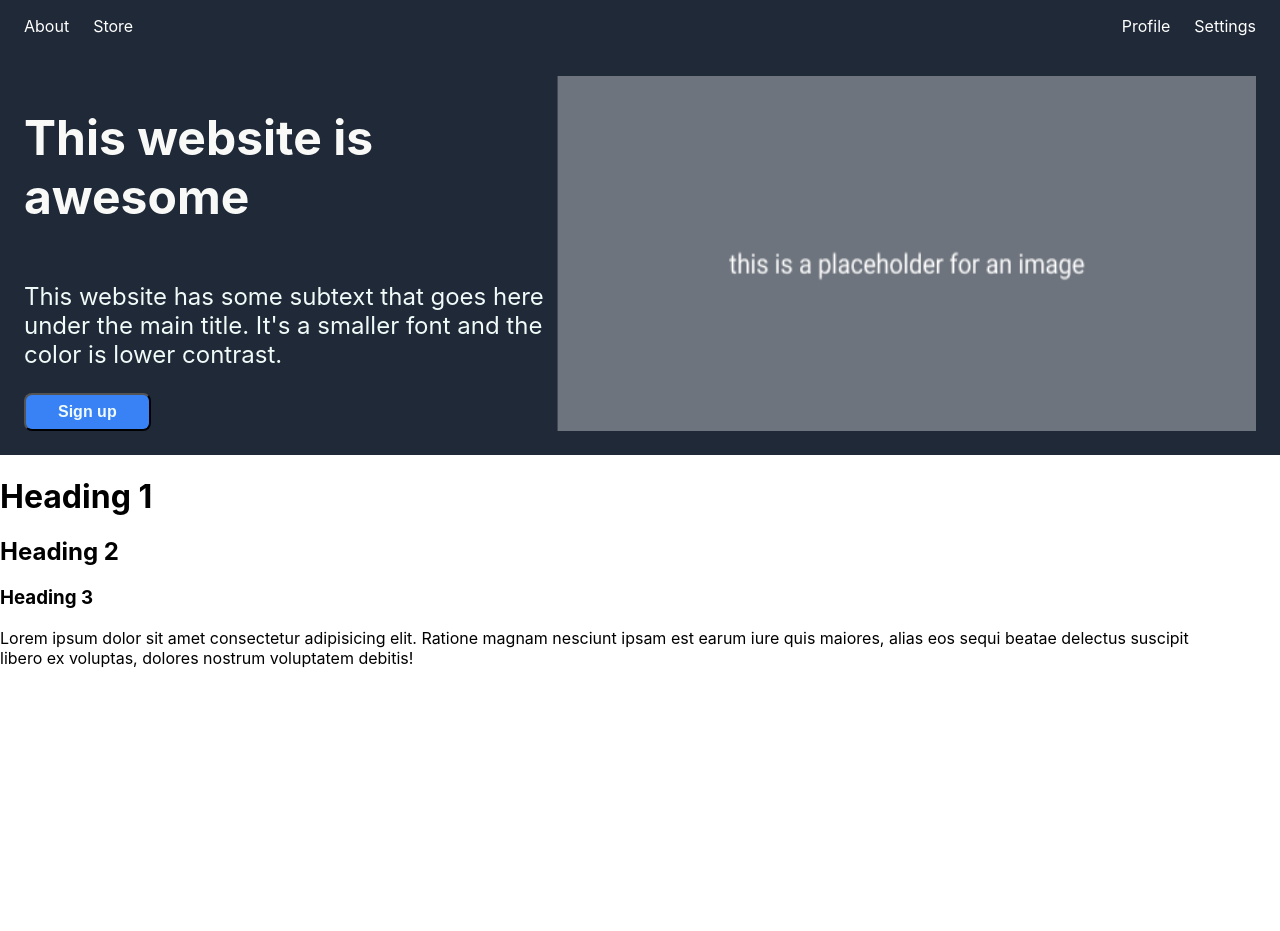
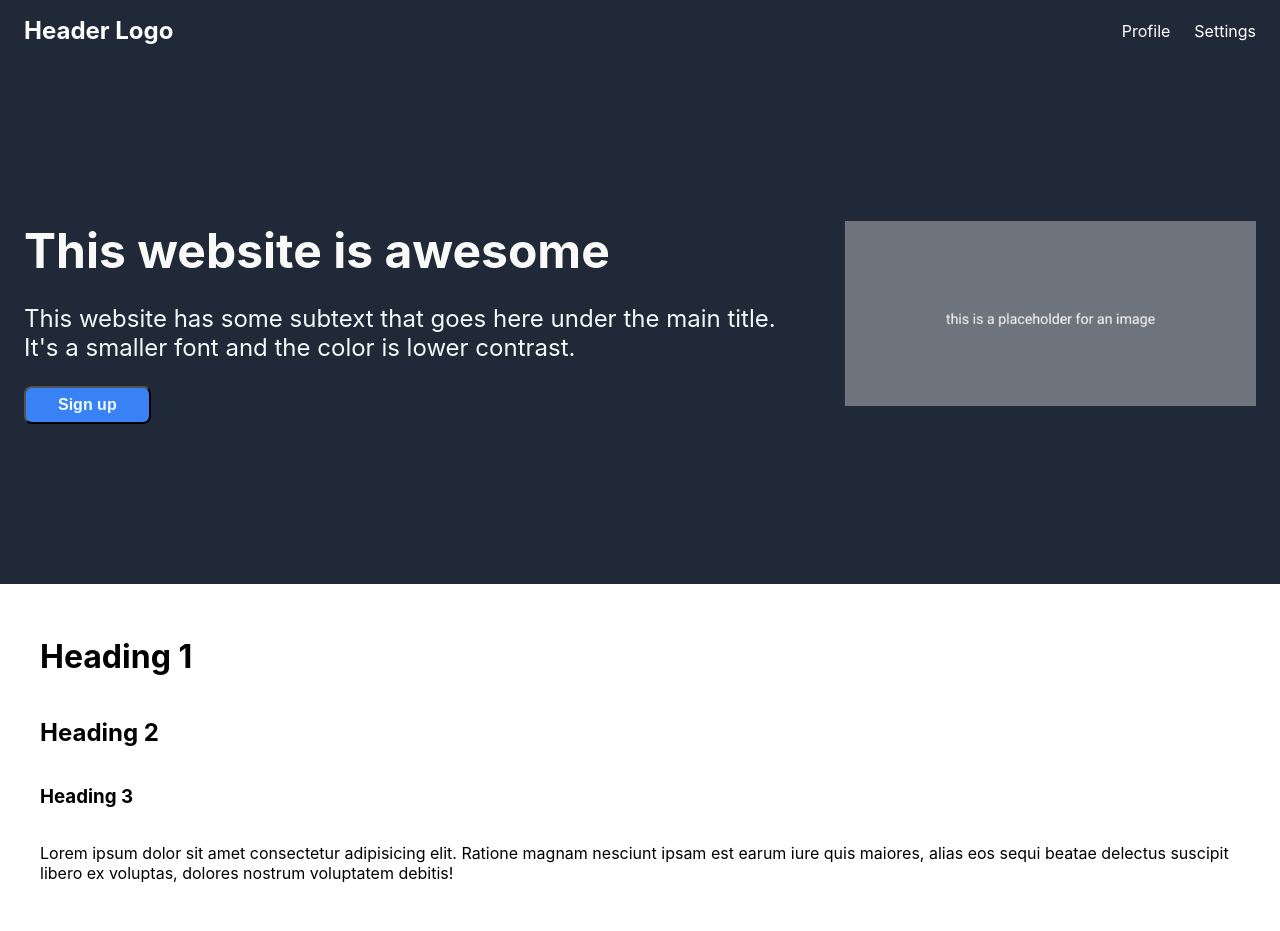
Before and after one commit to grantfitzsimmons/landing-page, a plain HTML site: page index.html in a window 1280 px wide. Before the commit the page ends 800 px from the top, so only its background shows below. Drawn offline with Linux system fonts and the light colour scheme.

Commit message:
Center body and add new styles

```diff
--- a/index.html
+++ b/index.html
@@ -9,11 +9,11 @@
 </head>
 
 <body>
+    <div class="container">
         <header>
             <div class="nav dark-background">
                 <ul class="left-bar">
-              <li><a href="#">About</a></li>
-              <li><a href="#">Store</a></li>
+                    <li><b>Header Logo</b></li>
                 </ul>
                 <ul class="right-bar">
                     <li><a href="#">Profile</a></li>
@@ -24,17 +24,23 @@
         <div class="hero dark-background">
             <div class="hero-text">
                 <h1>This website is awesome</h1>
-        <p>This website has some subtext that goes here under the main title. It's a smaller font and the color is lower contrast.</p>
+                <p>This website has some subtext that goes here under the main title. It's a smaller font and the color
+                    is lower contrast.</p>
                 <button class="fancyBtn">Sign up</button>
             </div>
-            <img src="assets/placeholder.png"></img>
+            <div class="hero-image">
+                <img src="assets/placeholder.png">
             </div>
         </div>
+        <div class="main-content">
             <h1>Heading 1</h1>
             <h2>Heading 2</h2>
             <h3>Heading 3</h3>
             <p>Lorem ipsum dolor sit amet consectetur adipisicing elit. Ratione magnam nesciunt ipsam est earum iure quis
-        maiores, alias eos sequi beatae delectus suscipit libero ex voluptas, dolores nostrum voluptatem debitis!</p>
+                maiores, alias eos sequi beatae delectus suscipit libero ex voluptas, dolores nostrum voluptatem debitis!
+            </p>
+        </div>
+    </div>
 </body>
 
 </html>
--- a/styles.css
+++ b/styles.css
@@ -3,12 +3,31 @@ body {
     margin: 0;
     min-height: 100vh;
     max-width: 1200px;
+    display: flex;
+    flex-direction: column;
+    align-content: center;
+}
+
+.container {
+    margin: 0 auto;
+}
+
+.main-content {
+    display: flex;
+    flex-direction: column;
+    max-width: 1200px;
+    padding: 2rem;
+    margin: 0 auto;
 }
 
 .nav {
-    width: 100vw;
     display: flex;
     justify-content: space-between;
+    margin: 0 auto;
+}
+
+.nav b {
+    font-size: 24px;
 }
 
 .nav ul {
@@ -50,26 +69,40 @@ body {
 .hero {
     width: 100vw;
     display: flex;
-    justify-content: space-between;
-    padding: 1.5rem;
+    padding: 10rem 1.5rem;
     box-sizing: border-box;
+    gap: 3rem;
+    margin: 0 auto;
+}
+
+@media screen and (max-width: 768px) {
+    .hero {
+        flex-wrap: wrap;
+    }
 }
 
 .hero-text {
     display: flex;
     flex-direction: column;
+    justify-content: space-between;
 }
 
 .hero-image {
     display: flex;
+    box-sizing: border-box;
     flex-direction: column;
-    width: 50%;
+}
+
+.hero-image img {
+    align-self: center;
+    width: 100%;
 }
 
 .hero h1 {
     font-size: 48px;
     font-weight: bold;
     color: #f9faf8;
+    margin: 0;
 }
 
 .hero p {
```
Lines whose indentation alone changed are shown as unchanged.
